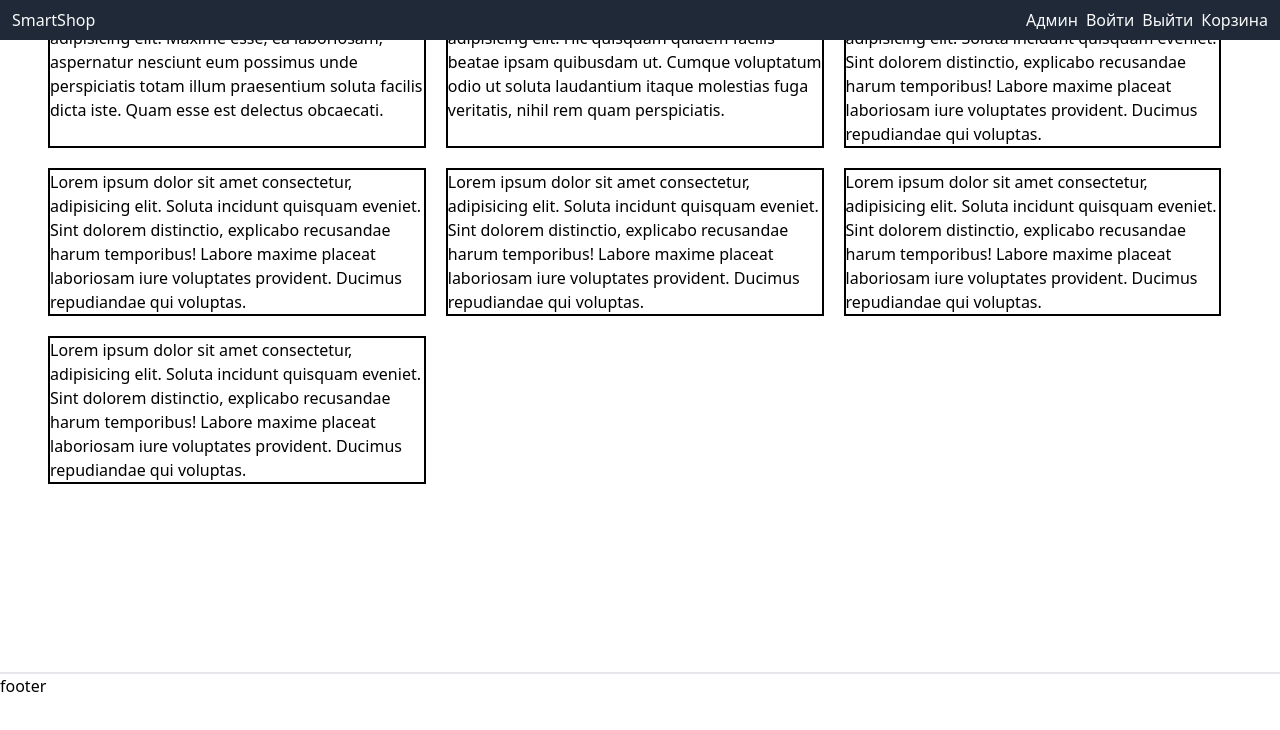
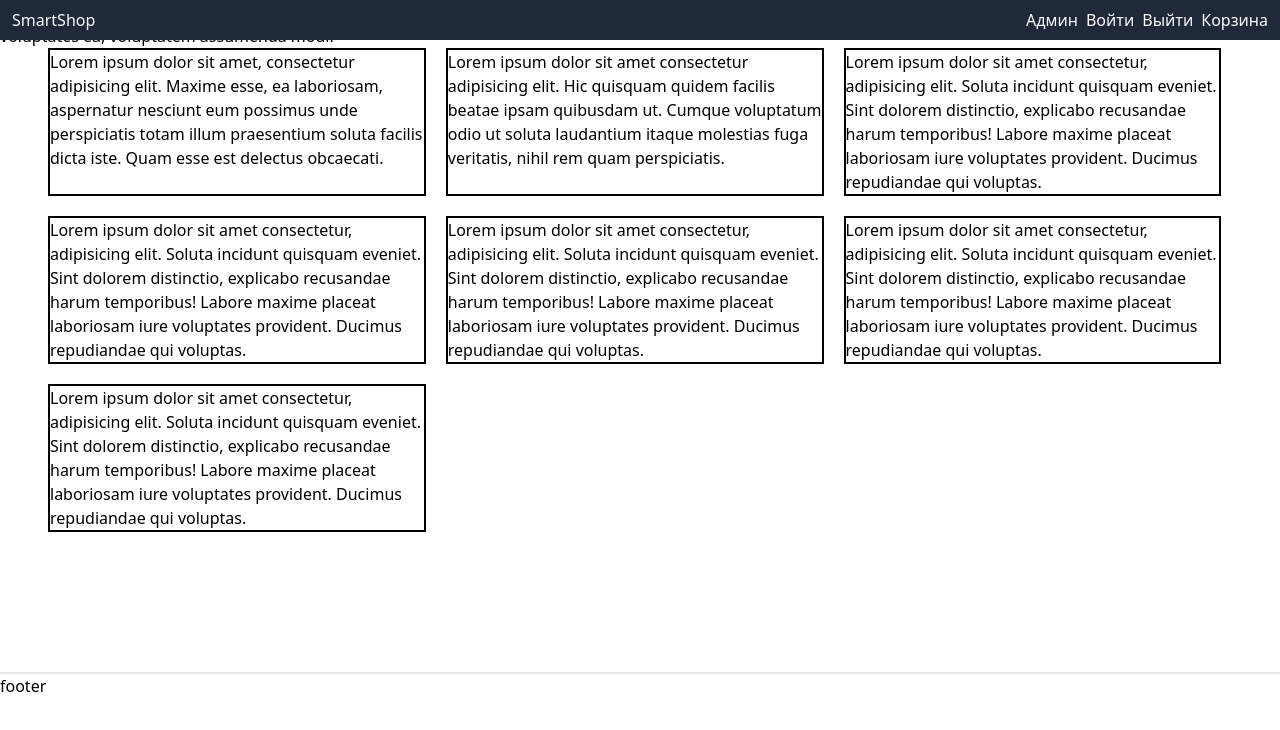
Before and after one commit to f-kurdan/SmartShop, a Next.js app in the folder online-store/client/: page / in a window 1280 px wide. Shown: the top 730 px of the page. Built offline with nearby package versions, Linux system fonts and the light colour scheme.

Commit message:
Update main page

```diff
--- a/online-store/client/src/app/page.tsx
+++ b/online-store/client/src/app/page.tsx
@@ -1,10 +1,11 @@
+import Banner from '@/components/banner'
 import Categories from '@/components/categories'
 import Image from 'next/image'
 
 export default function Home() {
   return (
     <>
-
+    <Banner />
     <Categories />
     </>
   )
--- /dev/null
+++ b/online-store/client/src/components/banner.tsx
@@ -0,0 +1,9 @@
+import React from 'react'
+
+const Banner = () => {
+  return (
+    <div className='relative '> Lorem ipsum dolor sit, amet consectetur adipisicing elit. Mollitia ab iste nobis officia deleniti animi eaque in aliquam quas, unde itaque alias atque voluptas fugit voluptates ea, voluptatem assumenda modi.</div>
+  )
+}
+
+export default Banner
--- a/online-store/client/src/components/categories.tsx
+++ b/online-store/client/src/components/categories.tsx
@@ -2,7 +2,7 @@ import React from 'react'
 
 const Categories = () => {
   return (
-    <div className='grid grid-cols-3 gap-5 w-11/12 mx-12  '>
+    <div className='grid grid-cols-3 gap-5 w-11/12 mx-12 relative '>
       <div className='border-2 border-solid border-black' >Lorem ipsum dolor sit amet, consectetur adipisicing elit. Maxime esse, ea laboriosam, aspernatur nesciunt eum possimus unde perspiciatis totam illum praesentium soluta facilis dicta iste. Quam esse est delectus obcaecati.</div>
       <div className='border-2 border-solid border-black' >Lorem ipsum dolor sit amet consectetur adipisicing elit. Hic quisquam quidem facilis beatae ipsam quibusdam ut. Cumque voluptatum odio ut soluta laudantium itaque molestias fuga veritatis, nihil rem quam perspiciatis.</div>
       <div className='border-2 border-solid border-black' >Lorem ipsum dolor sit amet consectetur, adipisicing elit. Soluta incidunt quisquam eveniet. Sint dolorem distinctio, explicabo recusandae harum temporibus! Labore maxime placeat laboriosam iure voluptates provident. Ducimus repudiandae qui voluptas.</div>
```
